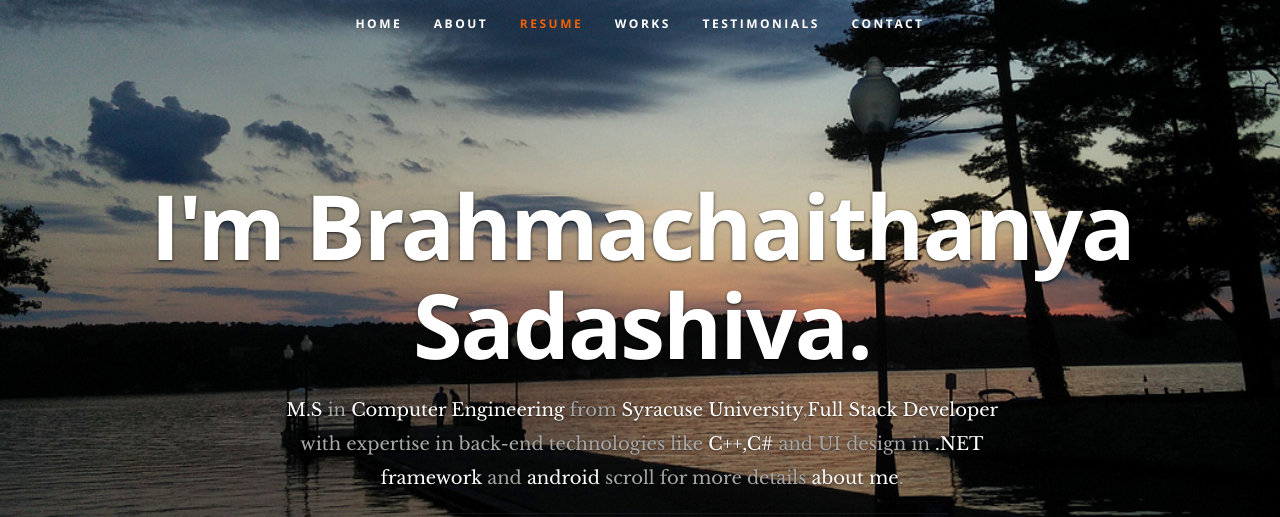
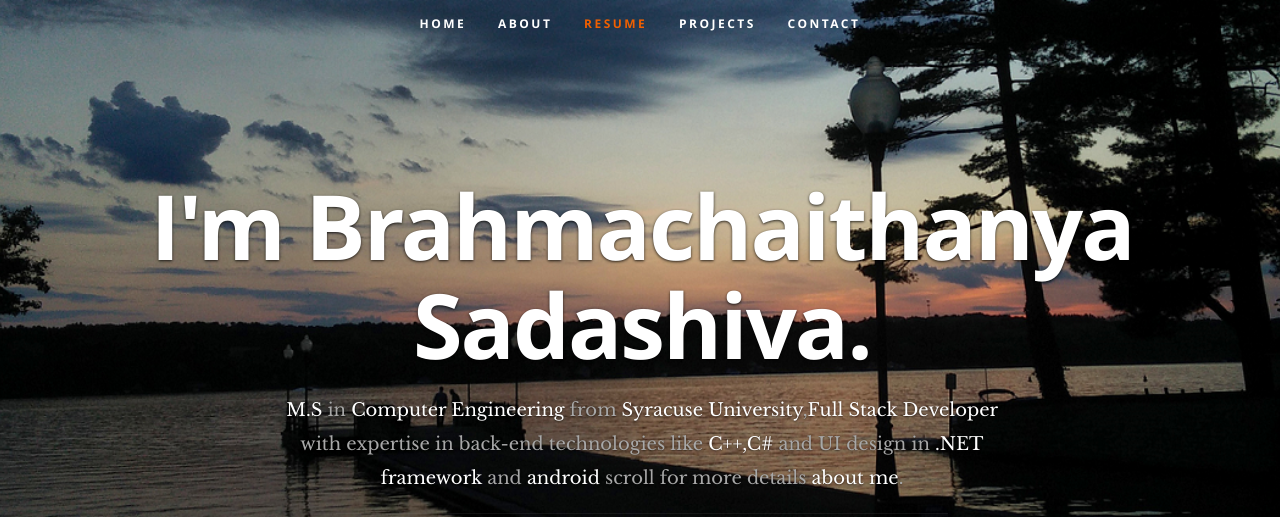
Before and after one commit to brahmachaithanya/brahmachaithanya.github.io, a plain HTML site: page index.html in a window 1280 px wide. Shown: the top 517 px of the page. Drawn offline with nearby package versions, Linux system fonts and the light colour scheme.

Commit message:
new changes
new changes

```diff
--- a/index.html
+++ b/index.html
@@ -47,8 +47,7 @@
             <li class="current"><a class="smoothscroll" href="#home">Home</a></li>
             <li><a class="smoothscroll" href="#about">About</a></li>
 	         <li><a class="smoothscroll" href="#resume">Resume</a></li>
-            <li><a class="smoothscroll" href="#portfolio">Works</a></li>
-            <li><a class="smoothscroll" href="#testimonials">Testimonials</a></li>
+            <li><a class="smoothscroll" href="#portfolio">Projects</a></li>
             <li><a class="smoothscroll" href="#contact">Contact</a></li>
          </ul> <!-- end #nav -->
 
```
Also changed, not shown: images/profilepic.jpg, images/profilepic1.jpg (added), readme.txt.
